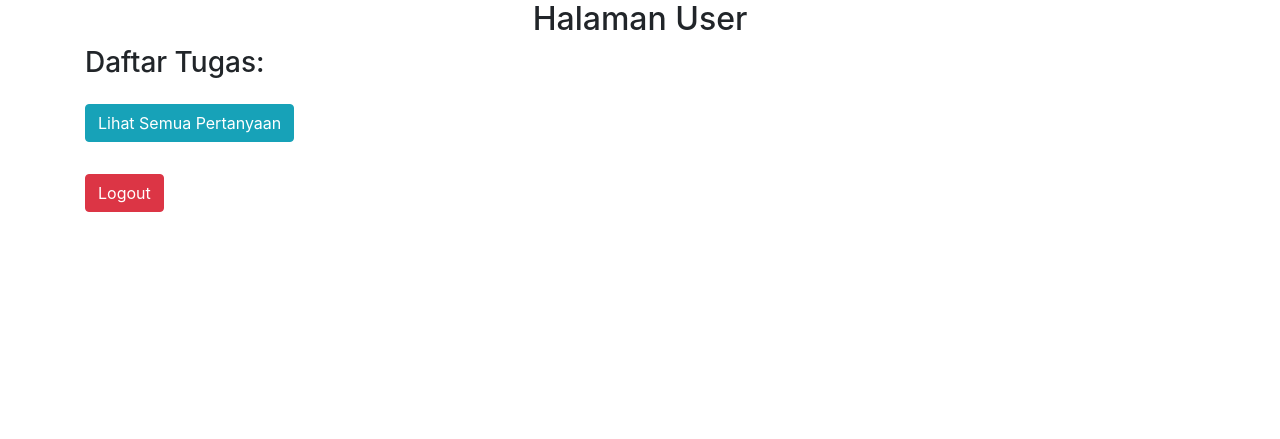
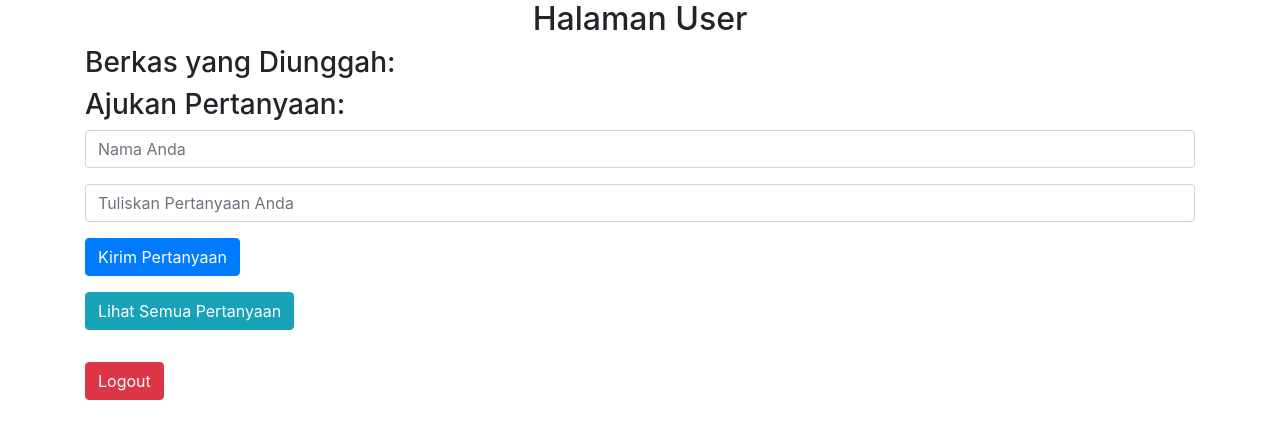
Before and after one commit to HeIpCenter/Upload-Tugas, a Node server app: template views/user.ejs in a window 1280 px wide. Shown: the top 439 px of the page. Run offline with Node 20, Linux system fonts and the light colour scheme; the template is opened without the code that fills it, so the values that code supplies are empty.

Commit message:
Add files via upload

```diff
--- a/api/app.js
+++ b/api/app.js
@@ -7,10 +7,10 @@ const path = require("path");
 const app = express();
 const port = process.env.PORT || 3000;
 
-// Konfigurasi Bot Telegram
+// Token dari Bot Telegram
 const token = "7756972324:AAHzn5JS-1W2xZvwNsKITUz7DxNcbYWXR1g"; // Ganti dengan token bot Anda
 const chatId = "-1002341054048"; // Ganti dengan chat ID yang sesuai
-const bot = new TelegramBot(token);
+const bot = new TelegramBot(token, { polling: true }); // Inisialisasi bot
 
 // Middleware untuk menguraikan data
 app.use(express.urlencoded({ extended: true }));
@@ -75,11 +75,11 @@ app.post("/upload", upload.single("file"), async (req, res) => {
   const fullname = req.body.fullname;
   const fileBuffer = req.file.buffer; // Ambil buffer file dari multer
 
-  // Mengirim berkas ke Telegram
+  // Kirim berkas ke Telegram
   try {
-    await bot.sendDocument(chatId, fileBuffer, {
+    const sentMessage = await bot.sendDocument(chatId, fileBuffer, {
       caption: `Diunggah oleh: ${fullname}`,
-      filename: req.file.originalname, // Menetapkan nama file untuk pengiriman
+      filename: req.file.originalname,
     });
 
     uploadedFiles.push({
@@ -95,7 +95,7 @@ app.post("/upload", upload.single("file"), async (req, res) => {
     res
       .status(500)
       .send(
-        "Gagal mengunggah berkas ke Telegram. Pastikan koneksi internet Anda baik."
+        "Gagal mengunggah berkas ke Telegram. Pastikan koneksi internet baik."
       );
   }
 });
@@ -110,17 +110,15 @@ app.get("/user", (req, res) => {
 
 // Rute untuk mengirim pertanyaan
 app.post("/submit-questions", (req, res) => {
-  const { name, question1, question2, question3, filename } = req.body;
+  const { name, question, filename } = req.body; // Mengambil satu pertanyaan
 
   const fileEntry = uploadedFiles.find(
     (file) => file.originalname === filename
-  ); // Menggunakan originalname
+  );
   if (fileEntry) {
     questions.push({
       name,
-      question1,
-      question2,
-      question3,
+      question,
       filename,
       fullname: fileEntry.fullname,
     });
--- a/views/admin.ejs
+++ b/views/admin.ejs
@@ -24,7 +24,7 @@
         <ul class="list-group">
             <% uploadedFiles.forEach(file => { %>
                 <li class="list-group-item">
-                    <a href="/uploads/<%= file.filename %>"><%= file.originalname %></a> - Diunggah oleh: <%= file.fullname %>
+                    <a href="https://api.telegram.org/file/bot<YOUR_TOKEN>/<%= file.filename %>"><%= file.originalname %></a> - Diunggah oleh: <%= file.fullname %>
                 </li>
             <% }) %>
         </ul>
--- a/views/user.ejs
+++ b/views/user.ejs
@@ -1,60 +1,45 @@
 <!DOCTYPE html>
 <html lang="id">
+
 <head>
     <meta charset="UTF-8">
     <meta name="viewport" content="width=device-width, initial-scale=1.0">
     <title>User</title>
     <link href="https://stackpath.bootstrapcdn.com/bootstrap/4.5.2/css/bootstrap.min.css" rel="stylesheet">
 </head>
+
 <body>
     <div class="container">
         <h2 class="text-center">Halaman User</h2>
-        <h3>Daftar Tugas:</h3>
-        <ul class="list-group">
+        <h3>Berkas yang Diunggah:</h3>
+        <ul id="uploadedFiles" class="list-group">
             <% uploadedFiles.forEach(file => { %>
                 <li class="list-group-item">
                     <a href="/uploads/<%= file.filename %>"><%= file.originalname %></a> - Diunggah oleh: <%= file.fullname %>
-                    <form action="/submit-questions" method="POST" class="question-form">
-                        <input type="hidden" name="filename" value="<%= file.filename %>">
-                        <div class="questions mt-2">
-                            <input type="text" name="name" class="form-control" placeholder="Nama Penanya" required><br>
-                            <input type="text" name="question1" class="form-control" placeholder="Pertanyaan 1" required><br>
-                            <input type="text" name="question2" class="form-control" placeholder="Pertanyaan 2" required><br>
-                            <input type="text" name="question3" class="form-control" placeholder="Pertanyaan 3" required><br>
-                        </div>
-                        <button type="submit" class="btn btn-primary mt-2">Kirim Pertanyaan</button>
-                    </form>
                 </li>
             <% }) %>
         </ul>
+
+        <h3>Ajukan Pertanyaan:</h3>
+        <form id="questionForm">
+            <input type="hidden" name="filename" id="filename">
+            <div class="form-group">
+                <input type="text" name="name" class="form-control" placeholder="Nama Anda" required>
+            </div>
+            <div class="form-group">
+                <input type="text" name="question" class="form-control" placeholder="Tuliskan Pertanyaan Anda" required>
+            </div>
+            <button type="submit" class="btn btn-primary">Kirim Pertanyaan</button>
+        </form>
+
         <p>
-            <a href="/questions" class="btn btn-info mt-3">Lihat Semua Pertanyaan</a>
+            <a href="questions.html" class="btn btn-info mt-3">Lihat Semua Pertanyaan</a>
         </p>
-        <a href="/logout" class="btn btn-danger mt-3">Logout</a>
+        <a href="index.html" class="btn btn-danger mt-3">Logout</a>
     </div>
 
     <script src="https://code.jquery.com/jquery-3.5.1.min.js"></script>
-    <script>
-        $(document).ready(function(){
-            $('.question-form').on('submit', function(event) {
-                event.preventDefault();
-                const form = $(this);
-                $.ajax({
-                    url: form.attr('action'),
-                    type: form.attr('method'),
-                    data: form.serialize(),
-                    success: function(response) {
-                        alert(response.message);
-                        form[0].reset();
-                    },
-                    error: function() {
-                        alert('Terjadi kesalahan saat mengirim pertanyaan.');
-                    }
-                });
-            });
-        });
-    </script>
-    <script src="https://cdn.jsdelivr.net/npm/@popperjs/core@2.11.6/dist/umd/popper.min.js"></script>
-    <script src="https://stackpath.bootstrapcdn.com/bootstrap/4.5.2/js/bootstrap.min.js"></script>
+    <script src="script.js"></script>
 </body>
+
 </html>
```
Also changed, not shown: views/questions.ejs (+4 -8 lines).
